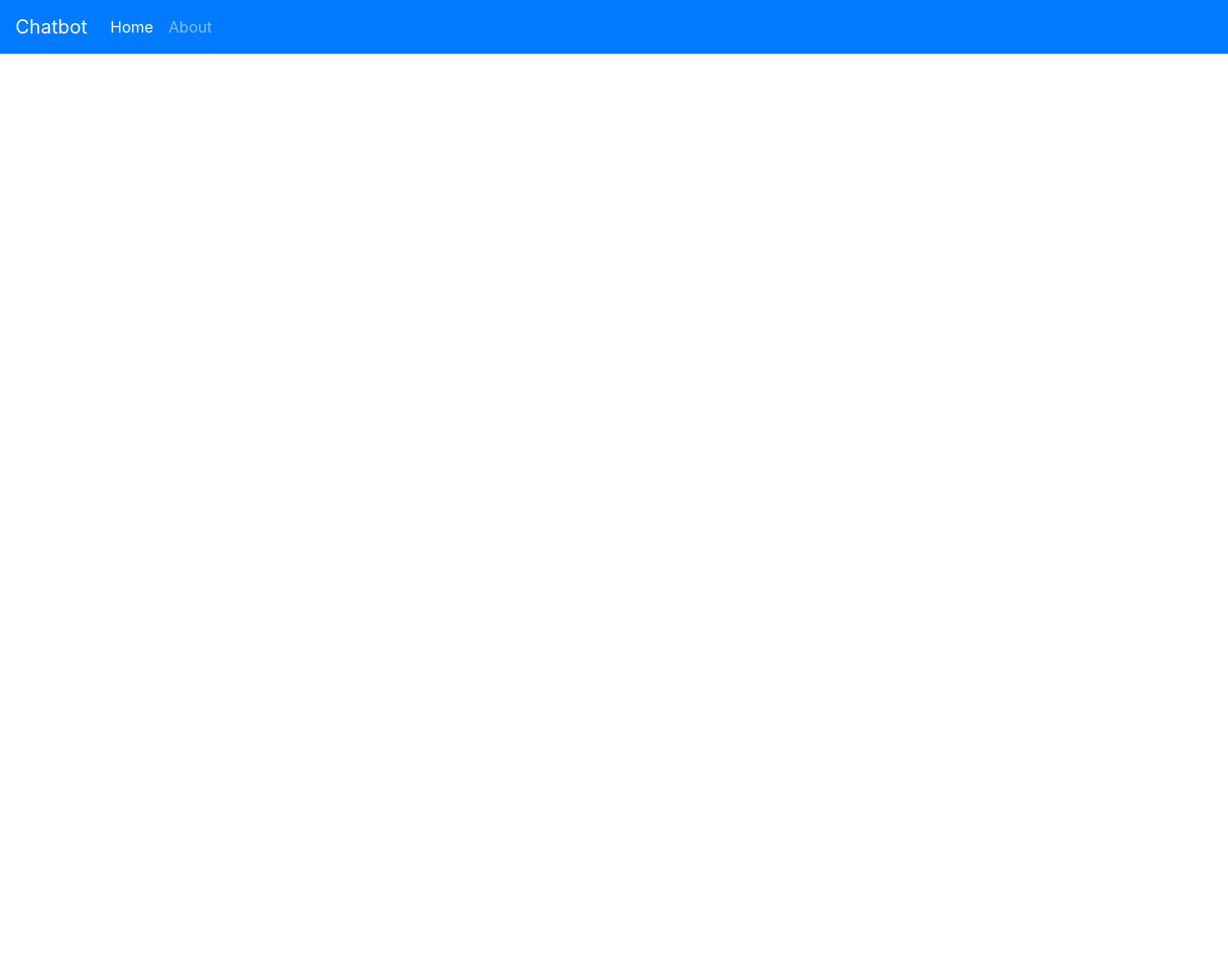
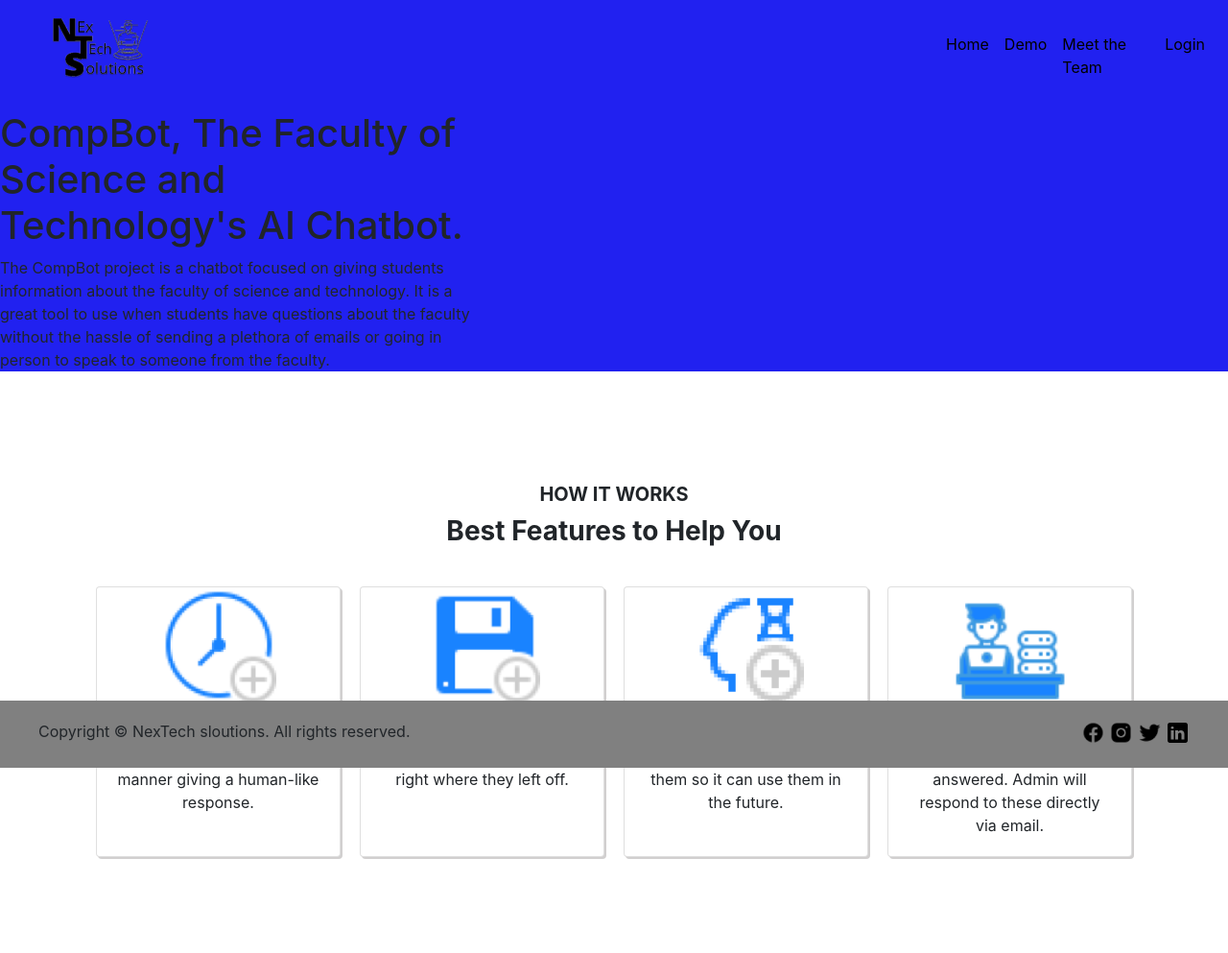
Before and after one commit to Michel0288/CompBot, a Flask app: page / in a window 1280 px wide. Shown: the whole page at 96% size. Before the commit the page ends 56 px from the top, so only its background shows below. Run offline with Flask 2, Linux system fonts and the light colour scheme; some libraries are stand-ins or nearby versions.

Commit message:
Started Hompage Design

```diff
--- a/app/static/css/app.css
+++ b/app/static/css/app.css
@@ -0,0 +1,99 @@
+.navbar{
+    background-color: rgb(33, 33, 240);
+}
+
+.nav-left{
+    float: left;
+    margin-right: 800px;
+}
+
+.navbar-brand img{
+    width: 50px;
+    height: 50px;
+}
+
+.nav-link{
+    color: black;
+}
+
+body{
+    overflow: hidden;
+    height: 100%;
+}
+
+.content{
+    margin-top: 115px;
+    height: fit-content;
+}
+#TopContent{
+    background-color: rgb(33, 33, 240);
+    /* width: 100%; */
+}
+
+.Left h1{
+    width: 500px;
+
+}
+
+.Left p{
+    width: 500px;
+}
+
+#BottomContent{
+    background-color: white;
+    text-align: center;
+    padding: 100px;
+    margin-top: 0%;
+}
+
+#BottomContent h5{
+    font-weight: bold;
+    margin-bottom: 10px;
+}
+#BottomContent h3{
+    font-weight: bold;
+    margin-bottom: 40px;
+}
+
+.cards{
+    display: grid;
+    grid-template-columns: auto auto auto auto;
+    gap: 20px;
+
+}
+
+.card{
+    box-shadow: 2px 2px rgb(209, 207, 207);
+}
+
+.card img{
+    display: block;
+    margin-left: auto;
+    margin-right: auto;
+    width: 120px;
+    height: 120px;
+}
+
+
+.FooterArea{
+    /* display: inline; */
+    background-color: grey;
+    padding: 10px;
+}
+
+#CopyrightMessage{
+    float: left;
+    margin-left: 30px;
+    margin-top: 10px;
+}
+
+.FooterImages{
+    float: right;
+    margin-top: 10px;
+    margin-right: 30px;
+}
+
+.FImage{
+    width: 25px;
+    height: 25px;
+}
--- a/app/templates/base.html
+++ b/app/templates/base.html
@@ -22,7 +22,7 @@
         {% include "header.html" %}
     </header>
     <main>
-        <div class="container">
+        <div class="containers">
           {% with messages =
             get_flashed_messages(with_categories=true) %}
             {% if messages %}
@@ -37,7 +37,7 @@
         </div>
     </main>
     <footer>
-        <div class="container">
+        <div class="containers">
             {% include "footer.html" %}
         </div>
     </footer>
--- a/app/templates/footer.html
+++ b/app/templates/footer.html
@@ -1,2 +1,9 @@
-<hr>
-<p>Copyright &copy; Flask Inc.</p>
+<div class ="FooterArea fixed-bottom">
+    <p id="CopyrightMessage">Copyright &copy; NexTech sloutions. All rights reserved.</p>
+    <div class="FooterImages">
+        <img class="FImage" src="{{url_for('static', filename='images/facebook.png')}}" alt="Card image cap">
+        <img class="FImage" src="{{url_for('static', filename='images/instagram.png')}}" alt="Card image cap">
+        <img class="FImage" src="{{url_for('static', filename='images/twitter.png')}}" alt="Card image cap">
+        <img class="FImage" src="{{url_for('static', filename='images/linkedIn.png')}}" alt="Card image cap">
+    </div>
+</div>
--- a/app/templates/header.html
+++ b/app/templates/header.html
@@ -1,17 +1,27 @@
-<nav class="navbar navbar-expand-lg navbar-dark bg-primary fixed-top">
-  <a class="navbar-brand" href="#">Chatbot</a>
+<nav class="navbar navbar-expand-sm fixed-top">
+  <div class="nav-left"
+    <a class="navbar-brand" href="#"><img class="Logo" src="{{url_for('static', filename='images/logo.png')}}" alt="NexTech Solutions Logo"></a>
     <button class="navbar-toggler" type="button" data-toggle="collapse" data-target="#navbarSupportedContent" aria-controls="navbarSupportedContent" aria-expanded="false" aria-label="Toggle navigation">
       <span class="navbar-toggler-icon"></span>
     </button>
+  </div>
 
+  <div class="nav-right">
     <div class="collapse navbar-collapse" id="navbarSupportedContent">
-    <ul class="navbar-nav mr-auto">
+      <ul class="navbar-nav">
         <li class="nav-item active">
           <a class="nav-link" href="{{ url_for('home') }}">Home <span class="sr-only">(current)</span></a>
         </li>
         <li class="nav-item">
-        <a class="nav-link" href="{{ url_for('about') }}">About</a>
+          <a class="nav-link" href="{{ url_for('about') }}">Demo</a>
+        </li>
+        <li class="nav-item">
+          <a class="nav-link" href="{{ url_for('about') }}">Meet the Team</a>
+        </li>
+        <li class="nav-item">
+          <a class="nav-link" id="LoginButton" href="{{ url_for('about') }}">Login</a>
         </li>
       </ul>
     </div>
+  </div>
 </nav>
--- a/app/templates/home.html
+++ b/app/templates/home.html
@@ -2,4 +2,51 @@
 
 {% block main %}
 
+<div class="content" id="HomeContent">
+    <div class="TopContent" id="TopContent">
+        <div class="Left" id="Left">
+            <h1>CompBot, The Faculty of Science and Technology's AI Chatbot.</h1>
+            <p>The CompBot project is a chatbot focused on giving  students information about the faculty of science and technology. It is a great tool to use when students have questions about the faculty without the hassle of sending a plethora of emails or going in person to speak to someone from the faculty.</p>
+        </div>
+        <div class="Middle" id="Middle">
+
+        </div>
+        <div class="Right" id="Right">
+
+        </div>
+
+
+    </div>
+    <div class="BottomContent" id="BottomContent">
+        <h5>HOW IT WORKS</h5>
+        <h3>Best Features to Help You</h3>
+        <div class="cards">
+           <div class="card" id="card1">
+                <img class="card-img-top" src="{{url_for('static', filename='images/time.png')}}" alt="Card image cap">
+                <div class="card-body">
+                    <p class="card-text">Answer questions related to the faculty in a timely manner giving a human-like response.</p>
+                </div>
+           </div>
+           <div class="card" id="card2">
+                <img class="card-img-top" src="{{url_for('static', filename='images/save.png')}}" alt="Card image cap">
+                <div class="card-body">
+                    <p class="card-text">Save user data so it can start chatting with users right where they left off.</p>
+                </div>
+           </div>
+           <div class="card" id="card3">
+                <img class="card-img-top" src="{{url_for('static', filename='images/timemanagement.png')}}" alt="Card image cap">
+                <div class="card-body">
+                    <p class="card-text">Save questions / statements and learn from them so it can use them in the future.</p>
+                </div>
+           </div>
+           <div class="card" id="card4">
+                <img class="card-img-top" src="{{url_for('static', filename='images/admin.png')}}" alt="Card image cap">
+                <div class="card-body">
+                    <p class="card-text">Notify administrator for questions  that cannot be answered. Admin will respond to these directly via email.</p>
+                </div>
+           </div>
+       </div>
+    </div>
+<div>
+
 {% endblock %}
```
Also changed, not shown: app/static/images/admin.png (added), app/static/images/facebook.png (added), app/static/images/instagram.png (added), app/static/images/linkedIn.png (added), app/static/images/logo.png (added), app/static/images/phone.png (added), app/static/images/save.png (added), app/static/images/time.png (added), app/static/images/timemanagement.png (added), app/static/images/twitter.png (added). Lines whose indentation alone changed are shown as unchanged.
